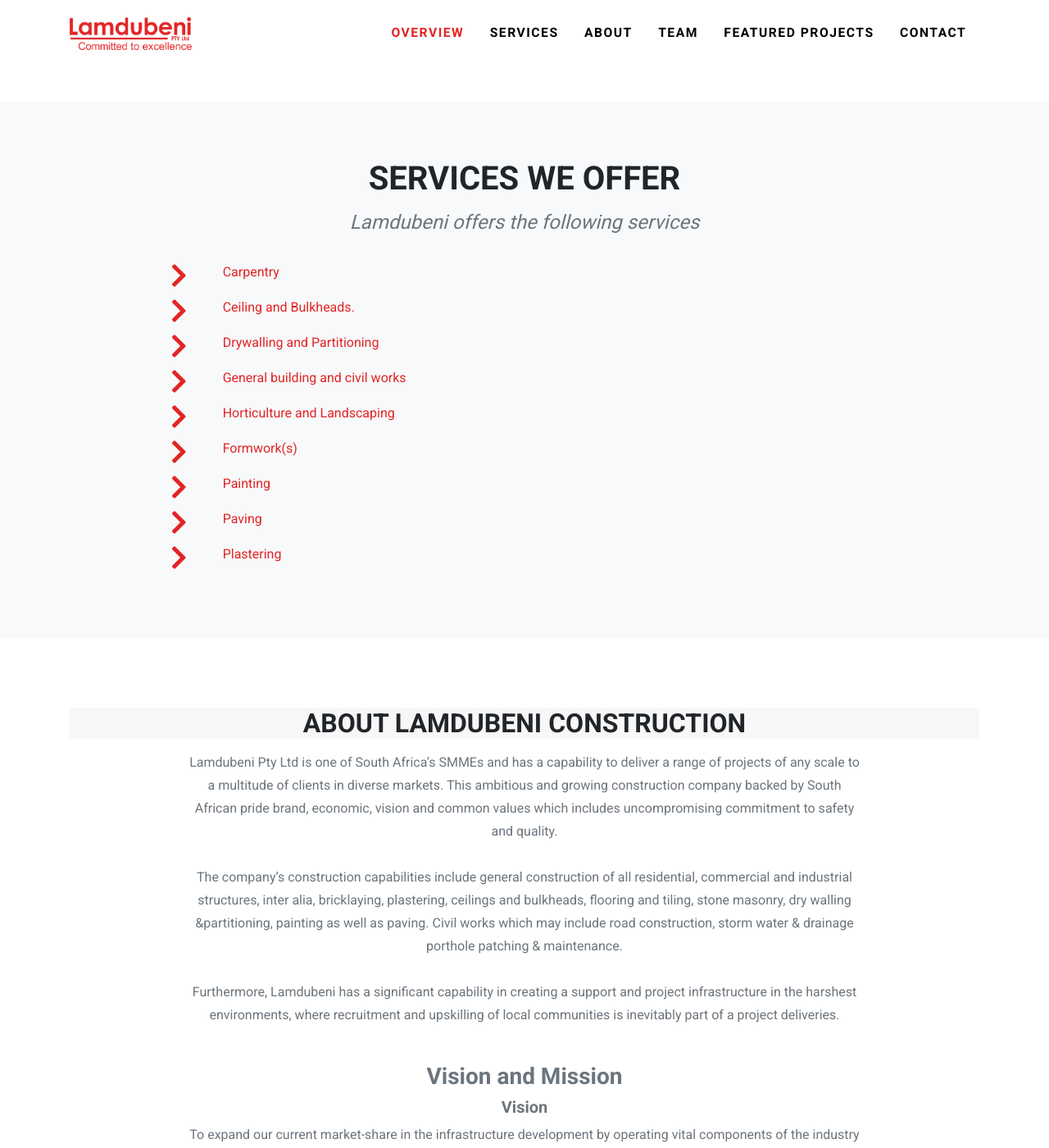
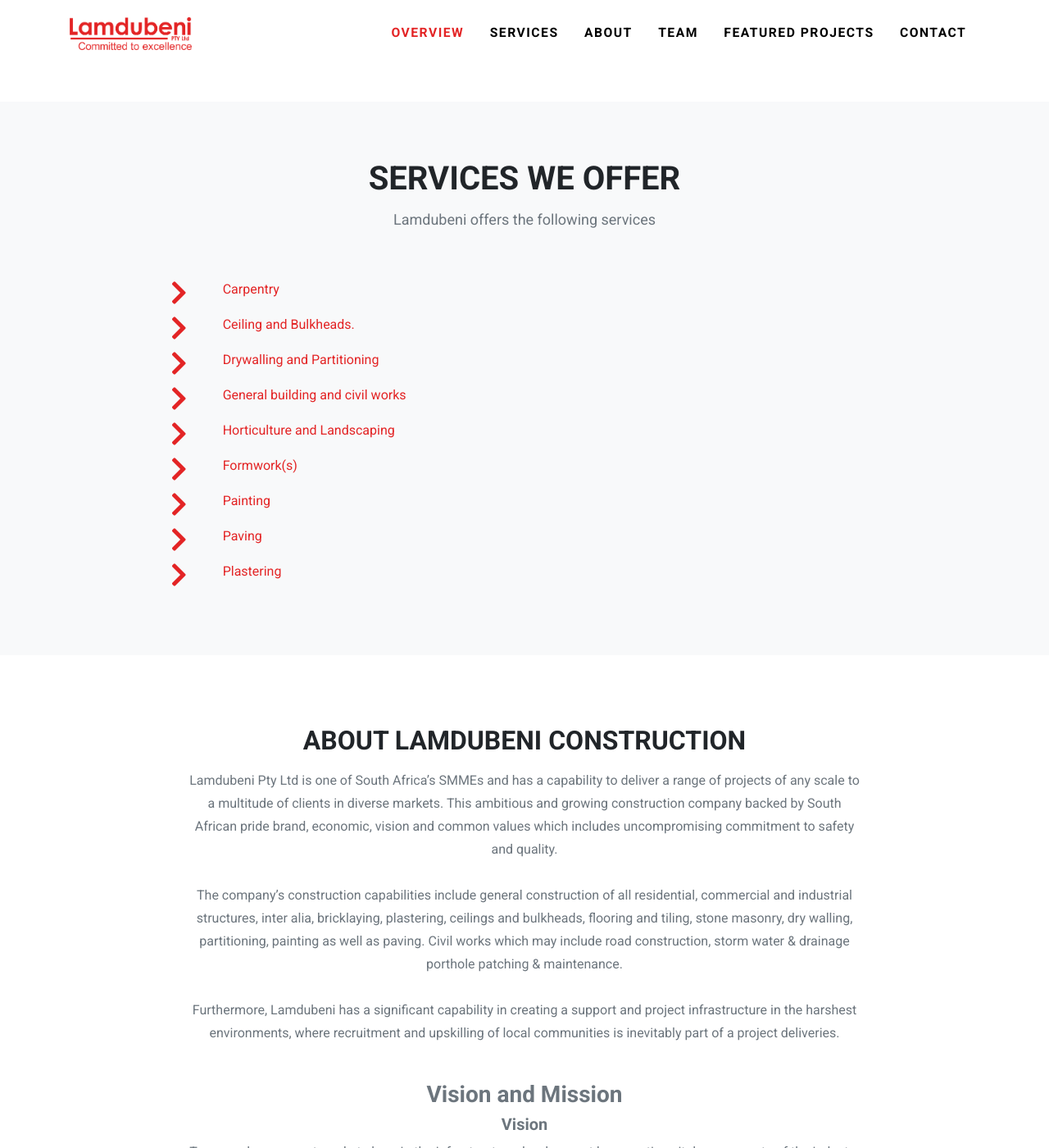
Before and after one commit to Intellify-Cloud/lamdub, a Jekyll site: the page built from index.md, in a window 1280 px wide and 1400 px high, scrolled down 1085 px. Shown: the whole window at 82% size. Built offline with Jekyll 4.4.1, drawn with Linux system fonts in a browser that asks for light colours.

Commit message:
0527.2227

```diff
--- a/_assets/site.scss
+++ b/_assets/site.scss
@@ -4,7 +4,7 @@
 @import "bootstrap/scss/mixins";
 
 $header-image: "./img/header1.jpg";
-$contact-image: "./img/contact.png";
+$contact-image: "./img/contact.jpg";
 
 $primary: #e32425;
 $white: #fff;
--- a/_data/sitetext.yml
+++ b/_data/sitetext.yml
@@ -116,7 +116,7 @@ about:
 
     <br>
 
-    The company’s construction capabilities include general construction of all residential, commercial and industrial structures, inter alia, bricklaying, plastering, ceilings and bulkheads, flooring and tiling, stone masonry, dry walling &partitioning, painting as well as paving. Civil works which may include road construction, storm water & drainage porthole patching & maintenance.<br>
+    The company’s construction capabilities include general construction of all residential, commercial and industrial structures, inter alia, bricklaying, plastering, ceilings and bulkheads, flooring and tiling, stone masonry, dry walling, partitioning, painting as well as paving. Civil works which may include road construction, storm water & drainage porthole patching & maintenance.<br>
 
     <br>
 
--- a/_includes/textblock.html
+++ b/_includes/textblock.html
@@ -7,7 +7,7 @@
         <h2 class="section-heading text-uppercase">{{ site.data.sitetext.textblock.title | default: "Text Text-Block" }}
         </h2>
         {% if site.data.sitetext.textblock.text %}
-        <h3 class="textblock-subheading text-muted">{{ site.data.sitetext.textblock.text }}</h3>
+        <h3 class="section-subheading text-muted">{{ site.data.sitetext.textblock.text }}</h3>
         {% endif %}
       </div>
     </div>
```
Also changed, not shown: _assets/layout/services.scss (added, +19 -0 lines), _assets/img/AdobeStock_279679766.jpg (deleted), _assets/img/contact.jpg (added), _assets/img/contact.png (deleted), _assets/img/header1(orig).jpg (deleted), assets/bundle.css, assets/cc2b1950f965f27958728d31f648a0ad.jpg (added), 1 other file.
